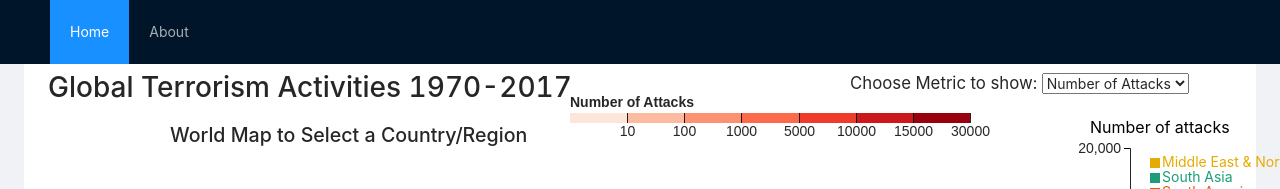
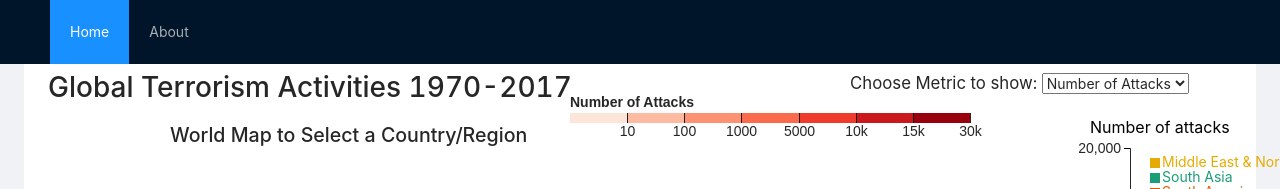
Before and after one commit to grantgambetta/ECS272-Final-Project, a Vue app: page / in a window 1280 px wide. Shown: the top 189 px of the page. Built offline with nearby package versions, Linux system fonts and the light colour scheme; no server answers.

Commit message:
updated legends

```diff
--- a/src/views/components/choropleth.vue
+++ b/src/views/components/choropleth.vue
@@ -50,10 +50,11 @@ export default {
 
       // attacks
       var domain_values = [10, 100, 1000, 5000, 10000, 15000, 30000]
+      const legend_values = ['10', '100', '1000', '5000', '10k', '15k', '30k']
       var color_scheme = d3.schemeReds[domain_values.length]
       var legendBar = legend({
             color: d3.scaleThreshold(
-                domain_values,
+                legend_values,
                 color_scheme
             ),
             title: "Number of Attacks",
@@ -194,24 +195,26 @@ export default {
      // attacks
           if (selectedOption=="count_attacks"){
             domain_values = [10, 100, 1000, 5000, 10000, 15000, 30000]
+            const legend_values = ['10', '100', '1000', '5000', '10k', '15k', '30k']
             color_scheme = d3.schemeReds[domain_values.length]
             legendBar = legend({
                   color: d3.scaleThreshold(
-                      domain_values,
+                      legend_values,
                       color_scheme
                   ),
                   title: "Number of Attacks",
-                  tickSize: 0,
+                  tickSize: 0
               });
             csv_file = "https://raw.githubusercontent.com/grantgambetta/ECS272-Final-Project/main/src/assets/data/map/choropleth_attacks.csv"
           }
           // deaths
           else if (selectedOption=="kills"){
             domain_values = [20, 100, 1000, 5000, 15000, 30000, 45000]
+            const legend_values = ['20', '100', '1000', '5000', '15k', '30k', '45k']
             color_scheme = d3.schemeReds[domain_values.length]
             legendBar = legend({
                   color: d3.scaleThreshold(
-                      domain_values,
+                      legend_values,
                       color_scheme
                   ),
                   title: "Number of Casualities",
@@ -222,10 +225,11 @@ export default {
           // injuries
           else {
               domain_values = [30, 100, 1000, 5000, 10000, 15000, 30000, 50000, 150000]
+              const legend_values = ['30', '100', '1000', '5000', '10k', '15k', '30k', '50k', '150k']
               color_scheme = d3.schemeReds[domain_values.length]
               legendBar = legend({
                     color: d3.scaleThreshold(
-                        domain_values,
+                        legend_values,
                         color_scheme
                     ),
                     title: "Number of Injuries",
```
